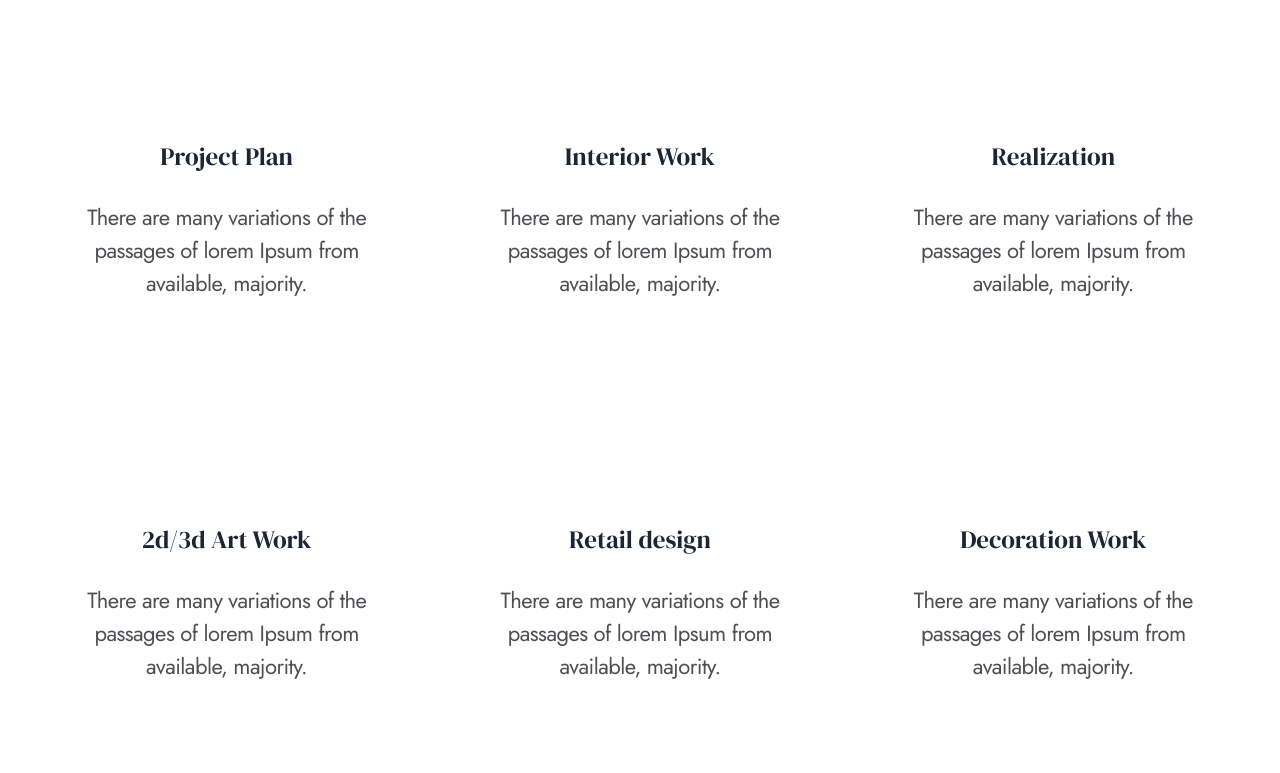
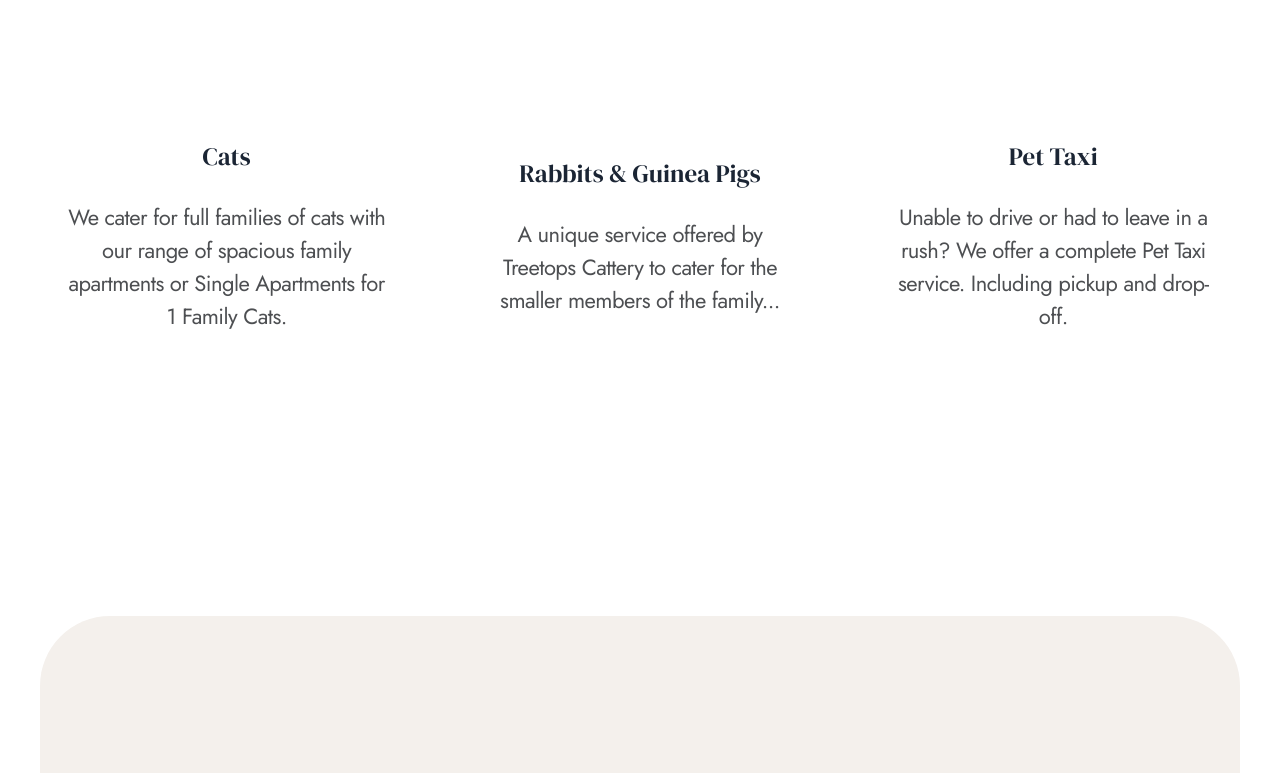
Before and after one commit to jeremyw24/treetopscattery.com.au, an Astro site: page /services in a window 1280 px wide. Shown: the part 680-1453 px from the top of the page. Built offline with nearby package versions, Linux system fonts and the light colour scheme; Astro itself is replaced by a stand-in of ours.

Commit message:
add netlify

```diff
--- a/astro.config.mjs
+++ b/astro.config.mjs
@@ -2,11 +2,13 @@ import { defineConfig } from "astro/config";
 import tailwind from "@astrojs/tailwind";
 import react from "@astrojs/react";
 // import vercelServerless from "@astrojs/vercel/serverless";
-import vercel from "@astrojs/vercel/serverless";
+//import vercel from "@astrojs/vercel/serverless";
+
+import netlify from "@astrojs/netlify/functions";
 
 // https://astro.build/config
 export default defineConfig({
   integrations: [tailwind(), react()],
-  output: "server",
-  adapter: vercel(),
+  output: "static",
+  adapter: netlify()
 });
--- a/package.json
+++ b/package.json
@@ -10,7 +10,7 @@
     "astro": "astro"
   },
   "dependencies": {
-    "@astrojs/netlify": "^3.0.2",
+    "@astrojs/netlify": "^3.1.1",
     "@astrojs/react": "^3.0.2",
     "@astrojs/tailwind": "^5.0.0",
     "@astrojs/vercel": "^5.0.1",
--- a/src/pages/services.astro
+++ b/src/pages/services.astro
@@ -12,28 +12,16 @@ import ServiceIconFour from "../icons/service4-icon.tsx"
 
 const services = [
 	{
-		title: 'Project Plan',
-		text: 'There are many variations of the passages of lorem Ipsum from available, majority.'
+		title: 'Cats',
+		text: 'We cater for full families of cats with our range of spacious family apartments or Single Apartments for 1 Family Cats.'
 	},
 	{
-		title: 'Interior Work',
-		text: 'There are many variations of the passages of lorem Ipsum from available, majority.'
+		title: 'Rabbits & Guinea Pigs',
+		text: 'A unique service offered by Treetops Cattery to cater for the smaller members of the family...'
 	},
 	{
-		title: 'Realization',
-		text: 'There are many variations of the passages of lorem Ipsum from available, majority.'
-	},
-	{
-		title: '2d/3d Art Work',
-		text: 'There are many variations of the passages of lorem Ipsum from available, majority.'
-	},
-	{
-		title: 'Retail design',
-		text: 'There are many variations of the passages of lorem Ipsum from available, majority.'
-	},
-	{
-		title: 'Decoration Work',
-		text: 'There are many variations of the passages of lorem Ipsum from available, majority.'
+		title: 'Pet Taxi',
+		text: 'Unable to drive or had to leave in a rush? We offer a complete Pet Taxi service. Including pickup and drop-off.'
 	},
 ]
 
@@ -92,7 +80,7 @@ const howWeWorkDetails = [
 			services.map((service) => {
 				return (
 					<div class="w-full col-span-1 max-w-[358px] mx-auto flex rounded-[30px] hover:bg-primary-300 px-5 py-[83px] flex-col justify-center items-center gap-3 md:gap-5">
-						<h3 class="text-text-blue font-dm text-[22px] md:text-[25px] leading-loose">{service.title}</h3>
+						<h3 class="text-text-blue font-dm text-[22px] md:text-[25px] leading-loose text-center">{service.title}</h3>
 						<p class="text-base md:text-[22px] tracking-tight font-jost text-text-gray leading-[33px] text-center"> {service.text}</p>
 
 					</div>
```
Also changed, not shown: 1 other file.
